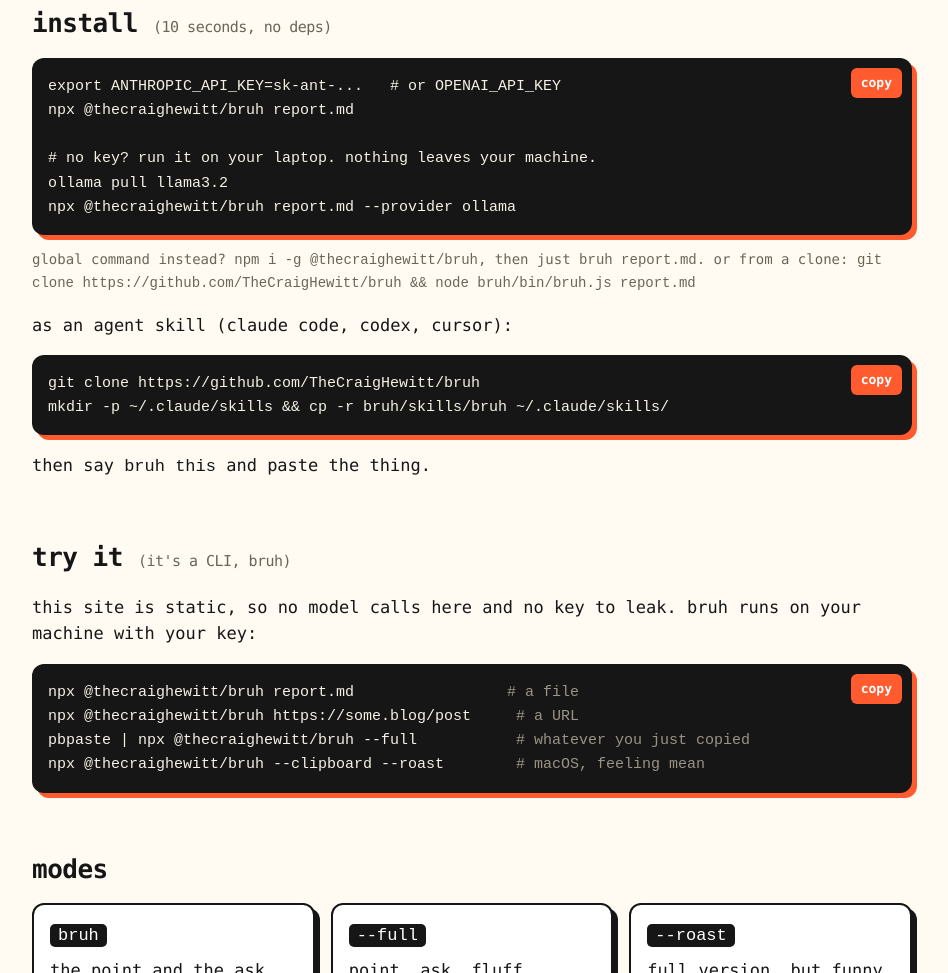
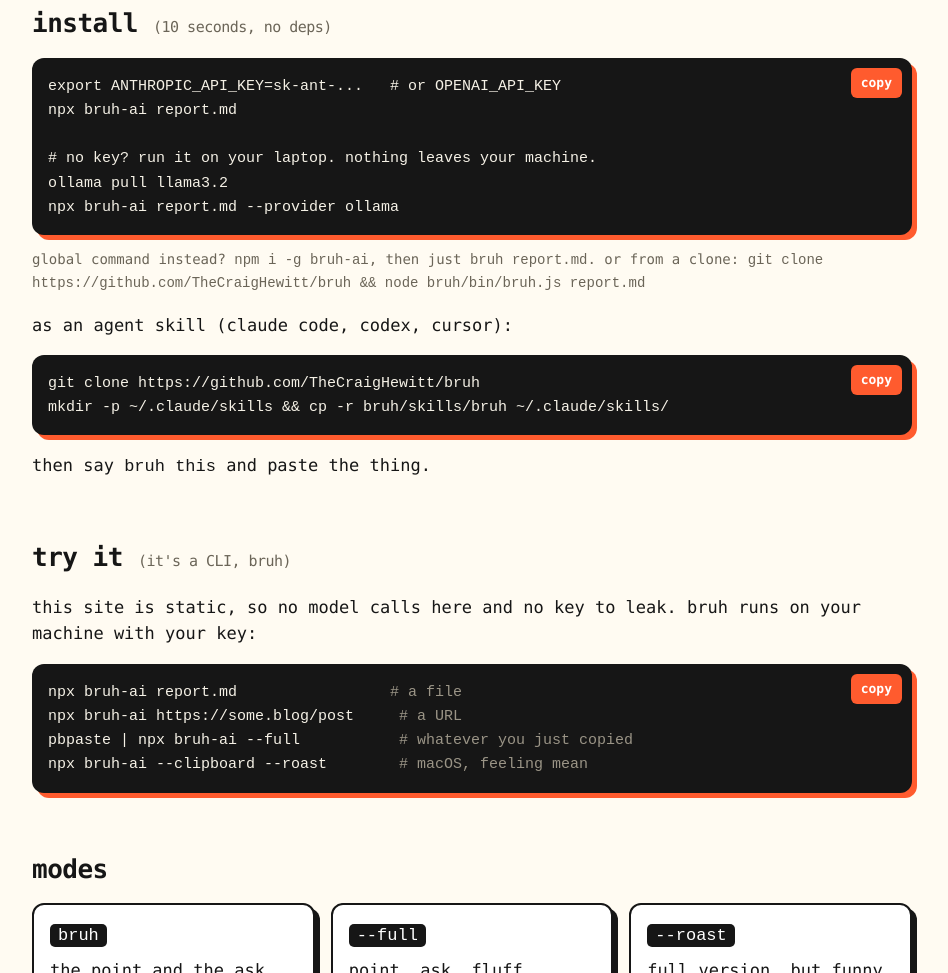
Before and after one commit to TheCraigHewitt/bruh, a website: page docs/index.html in a window 1280 px wide. Shown: the part 1232-2205 px from the top of the page, without its empty margins (168-1116 px from the left). Drawn offline with Linux system fonts and the light colour scheme.

Commit message:
rename npm package to bruh-ai

```diff
--- a/docs/index.html
+++ b/docs/index.html
@@ -38,12 +38,12 @@
 <section id="install">
   <h3>install <small>(10 seconds, no deps)</small></h3>
   <div class="code"><button class="copy">copy</button><code>export ANTHROPIC_API_KEY=sk-ant-...   # or OPENAI_API_KEY
-npx @thecraighewitt/bruh report.md
+npx bruh-ai report.md
 
 # no key? run it on your laptop. nothing leaves your machine.
 ollama pull llama3.2
-npx @thecraighewitt/bruh report.md --provider ollama</code></div>
-  <p class="note">global command instead? <code>npm i -g @thecraighewitt/bruh</code>, then just <code>bruh report.md</code>. or from a clone: <code>git clone https://github.com/TheCraigHewitt/bruh &amp;&amp; node bruh/bin/bruh.js report.md</code></p>
+npx bruh-ai report.md --provider ollama</code></div>
+  <p class="note">global command instead? <code>npm i -g bruh-ai</code>, then just <code>bruh report.md</code>. or from a clone: <code>git clone https://github.com/TheCraigHewitt/bruh &amp;&amp; node bruh/bin/bruh.js report.md</code></p>
   <p>as an agent skill (claude code, codex, cursor):</p>
   <div class="code"><button class="copy">copy</button><code>git clone https://github.com/TheCraigHewitt/bruh
 mkdir -p ~/.claude/skills &amp;&amp; cp -r bruh/skills/bruh ~/.claude/skills/</code></div>
@@ -53,10 +53,10 @@ mkdir -p ~/.claude/skills &amp;&amp; cp -r bruh/skills/bruh ~/.claude/skills/</c
 <section id="try">
   <h3>try it <small>(it's a CLI, bruh)</small></h3>
   <p>this site is static, so no model calls here and no key to leak. bruh runs on your machine with your key:</p>
-  <div class="code"><button class="copy">copy</button><code>npx @thecraighewitt/bruh report.md                 <span class="c"># a file</span>
-npx @thecraighewitt/bruh https://some.blog/post     <span class="c"># a URL</span>
-pbpaste | npx @thecraighewitt/bruh --full           <span class="c"># whatever you just copied</span>
-npx @thecraighewitt/bruh --clipboard --roast        <span class="c"># macOS, feeling mean</span></code></div>
+  <div class="code"><button class="copy">copy</button><code>npx bruh-ai report.md                 <span class="c"># a file</span>
+npx bruh-ai https://some.blog/post     <span class="c"># a URL</span>
+pbpaste | npx bruh-ai --full           <span class="c"># whatever you just copied</span>
+npx bruh-ai --clipboard --roast        <span class="c"># macOS, feeling mean</span></code></div>
 </section>
 
 <section id="modes">
--- a/package.json
+++ b/package.json
@@ -1,5 +1,5 @@
 {
-  "name": "@thecraighewitt/bruh",
+  "name": "bruh-ai",
   "version": "0.1.0",
   "description": "Turns AI slop into human speak. Tells you what that 10-page doc actually says.",
   "type": "module",
--- a/web-api/public/app.js
+++ b/web-api/public/app.js
@@ -6,7 +6,7 @@ document.querySelectorAll('.mode').forEach((b) => b.onclick = () => {
   document.querySelectorAll('.mode').forEach((x) => { x.classList.toggle('on', x === b); x.setAttribute('aria-checked', x === b); });
 });
 $('text').oninput = () => { $('count').textContent = `${$('text').value.length.toLocaleString()} / 60,000`; };
-$('npx').onclick = () => navigator.clipboard?.writeText('npx @thecraighewitt/bruh');
+$('npx').onclick = () => navigator.clipboard?.writeText('npx bruh-ai');
 
 const sentences = (s) => (s ? (s.match(/[^.!?]+[.!?]+(\s|$)|[^.!?]+$/g) || []).length : 0);
 
```
Also changed, not shown: web-api/public/index.html (+1 -1 lines), README.md.
